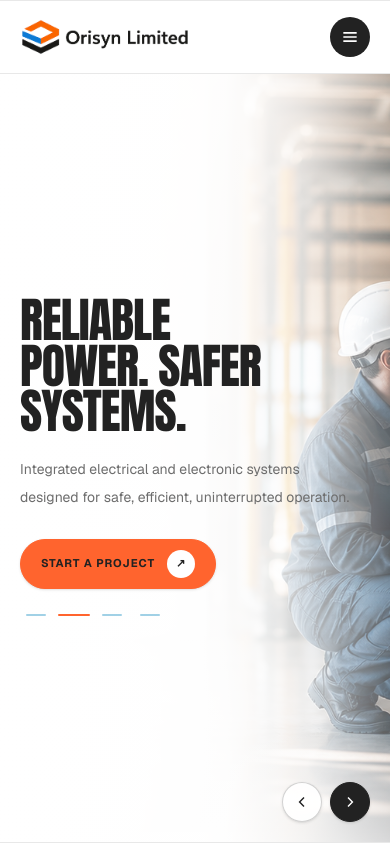
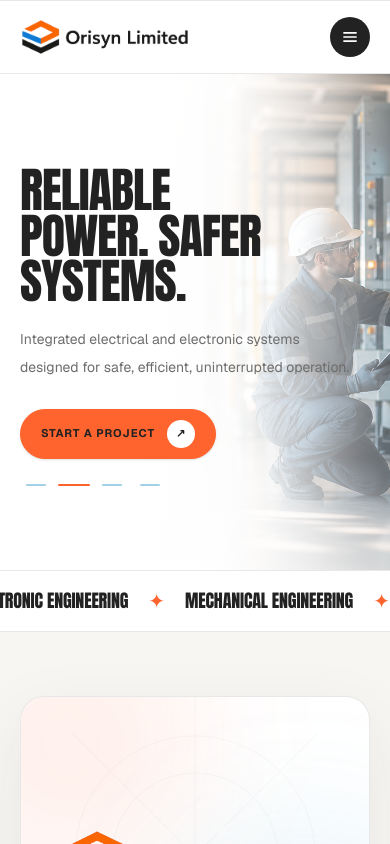
Before and after one commit to rubelrana123/orisyn_limited, a Next.js app: page / in a window 390 px wide. Shown: the top 844 px of the page. Built offline with nearby package versions, Linux system fonts and the light colour scheme.

Commit message:
update service ticker and header

```diff
--- a/components/home/HeroSec.tsx
+++ b/components/home/HeroSec.tsx
@@ -65,7 +65,7 @@ export default function HeroSec() {
       id="home"
       aria-label="Orisyn engineering services"
       aria-roledescription="carousel"
-      className="relative isolate h-[clamp(34rem,calc(100svh-4.5rem),48rem)] overflow-hidden bg-surface sm:h-[clamp(36rem,calc(100svh-5rem),50rem)] lg:h-[clamp(38rem,calc(100svh-5.5rem),52rem)]"
+      className="relative isolate h-[31rem] overflow-hidden bg-surface min-[480px]:h-[33rem] sm:h-[clamp(36rem,calc(100svh-5rem),50rem)] lg:h-[clamp(38rem,calc(100svh-5.5rem),52rem)]"
       onMouseEnter={() => setPaused(true)}
       onMouseLeave={() => setPaused(false)}
       onFocusCapture={() => setPaused(true)}
@@ -91,10 +91,10 @@ export default function HeroSec() {
       <div className="absolute inset-0 bg-[linear-gradient(90deg,rgba(255,255,255,0.99)_0%,rgba(255,255,255,0.96)_58%,rgba(255,255,255,0.72)_78%,rgba(255,255,255,0.35)_100%)] sm:bg-[linear-gradient(90deg,rgba(255,255,255,0.99)_0%,rgba(255,255,255,0.94)_48%,rgba(255,255,255,0.3)_75%,transparent_100%)] lg:bg-[linear-gradient(90deg,rgba(255,255,255,0.99)_0%,rgba(255,255,255,0.96)_37%,rgba(255,255,255,0.5)_50%,rgba(255,255,255,0.08)_66%,transparent_100%)]" />
       <div className="absolute inset-x-0 bottom-0 h-28 bg-gradient-to-t from-white/55 to-transparent sm:hidden" />
 
-      <div className="container relative z-10 flex h-full items-center pb-20 pt-10 sm:pb-20 sm:pt-12 lg:pb-16 lg:pt-14">
+      <div className="container relative z-10 flex h-full items-center py-8 min-[480px]:py-9 sm:pb-20 sm:pt-12 lg:pb-16 lg:pt-14">
         <div className="w-full max-w-[35rem] pr-3 sm:max-w-[36rem] sm:pr-6 lg:ml-[1.5vw] lg:w-[46%] lg:max-w-[38rem] lg:pr-8 xl:ml-[2vw]">
           <div aria-live="polite" aria-atomic="true">
-            <div className="flex h-[11.5rem] items-end sm:h-[13.5rem] lg:h-[14.5rem]">
+            <div className="flex h-[9.75rem] items-end min-[480px]:h-[10.75rem] sm:h-[13.5rem] lg:h-[14.5rem]">
               <h1 className="max-w-[11ch] text-balance text-[clamp(3rem,12vw,4.25rem)] leading-[0.94] tracking-[-0.015em] uppercase text-charcoal sm:text-[clamp(3.6rem,7.4vw,4.8rem)] lg:text-[clamp(3.75rem,5vw,5.15rem)]">
                 {slides[active].title}
               </h1>
@@ -141,7 +141,7 @@ export default function HeroSec() {
         </div>
       </div>
 
-      <div className="container pointer-events-none absolute inset-x-0 bottom-5 z-20 flex justify-end sm:bottom-7 lg:bottom-8">
+      <div className="container pointer-events-none absolute inset-x-0 bottom-5 z-20 hidden justify-end sm:flex sm:bottom-7 lg:bottom-8">
         <div className="pointer-events-auto flex gap-2">
           <button
             type="button"
```
